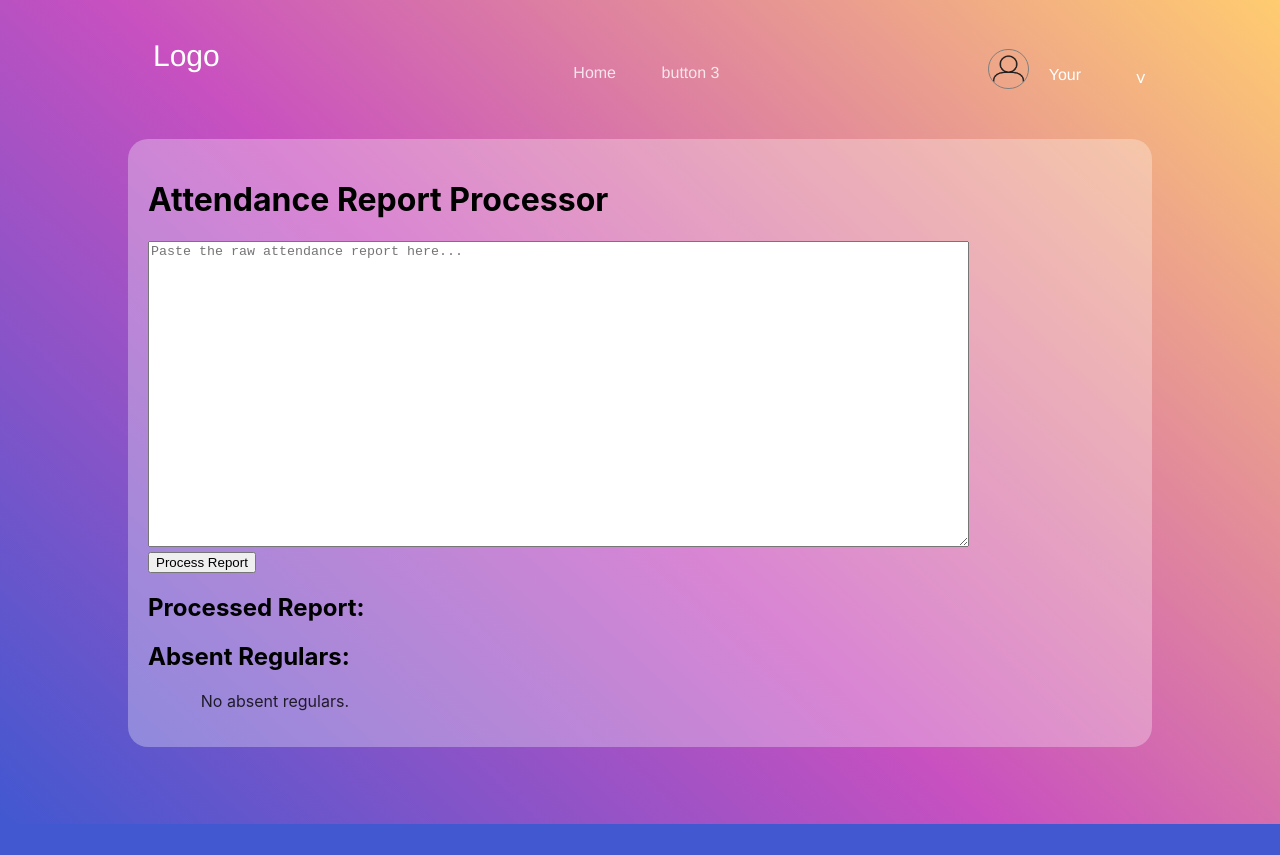
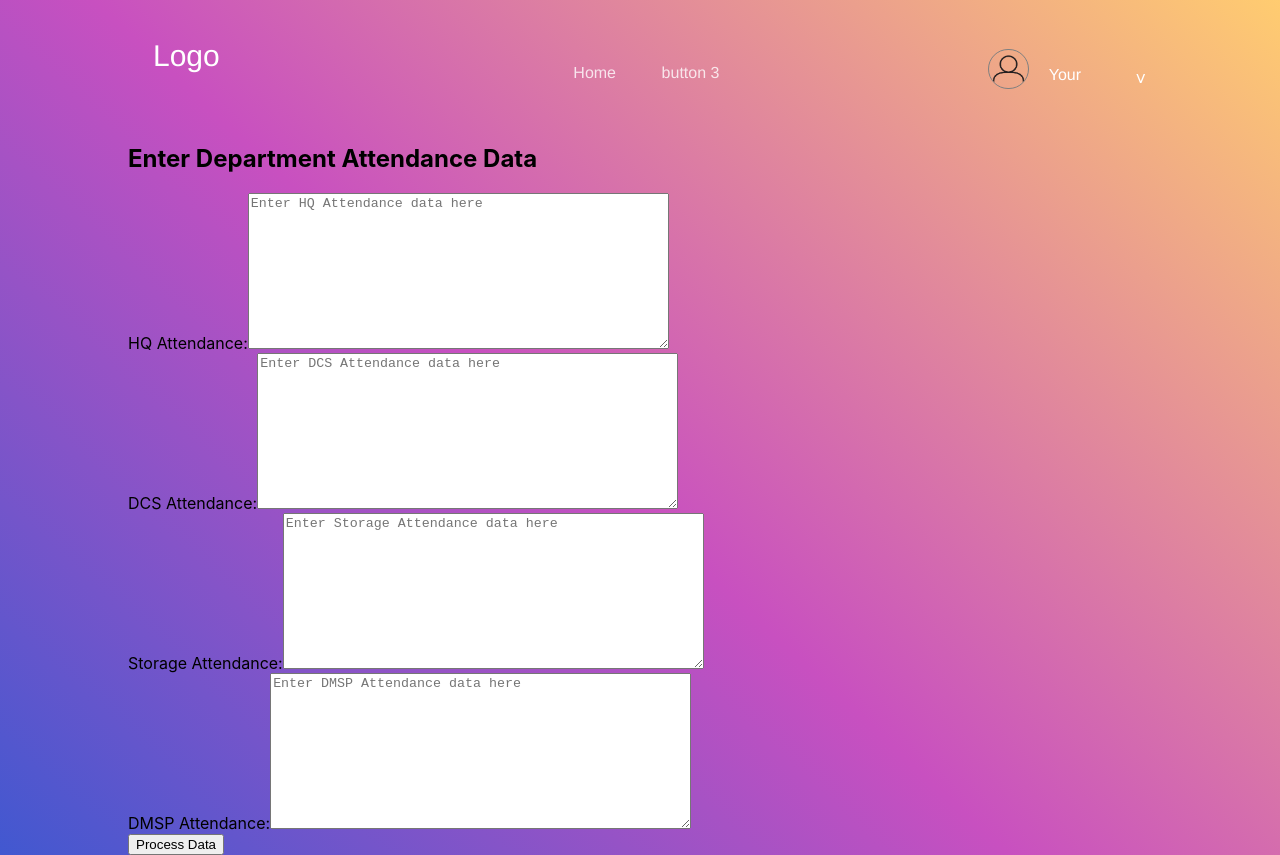
Before and after one commit to lihowithpearl/uafhq, a React (Create React App) app: page / in a window 1280 px wide. Before the commit the page ends 824 px from the top, so only its background shows below. Built offline with nearby package versions, Linux system fonts and the light colour scheme.

Commit message:
day hq ok , dcs ok ,dmsp ok

```diff
--- a/src/pages/home/home.js
+++ b/src/pages/home/home.js
@@ -17,134 +17,141 @@
 // }
 
 // export default Home;
+import React, { useState } from 'react';
 
-import { useState } from 'react';
-import './home.css';
+const AttendanceApp = () => {
+  const [hqData, setHqData] = useState('');
+  const [dcsData, setDcsData] = useState('');
+  const [storageData, setStorageData] = useState('');
+  const [dmsPData, setDmsPData] = useState('');
+  const [result, setResult] = useState('');
 
-const Home = () => {
-    const [inputText, setInputText] = useState('');
-    const [processedData, setProcessedData] = useState([]);
-    const [error, setError] = useState('');
-    const [absentRegulars, setAbsentRegulars] = useState([]);
-
-    const handleBackClick = () => {
-        console.log("Back clicked");
-        // Add navigation if required, e.g., navigate(-1);
+  const processData = () => {
+    const departments = {
+      HQ: hqData,
+      DCS: dcsData,
+      Storage: storageData,
+      DMSP: dmsPData,
     };
 
-    const handleTextChange = (e) => {
-        setInputText(e.target.value);
-    };
+    let output = '';
 
-    const handleSubmit = () => {
-        try {
-            // Call the processText function when the form is submitted
-            const reportData = processText(inputText);
-            setProcessedData(reportData.categoryData);
-            setAbsentRegulars(reportData.absentRegulars);
-            setError('');
-        } catch (err) {
-            setError('Failed to process the text');
+    // Loop through each department and process data
+    Object.keys(departments).forEach((department) => {
+      const data = departments[department];
+      if (data) {
+        let regNotPresent = "";
+        // Extract AM and PM strength
+        const amStrength = (data.match(/AM:\s*(\d+\/\d+)/) || [])[1] || 'N/A';
+        const pmStrength = (data.match(/PM:\s*(\d+\/\d+)/) || [])[1] || 'N/A';
+        if(department == "Storage")
+        {
+            const c1c2Nsf = (data.match(/C1 \+ C2 NSF Strength\s*([\d\/]+)/) && data.split('C2 NSF Strength')[1].split('\n').slice(1).map((line) => {
+                const [name, status] = line.split('-').map(str => str.trim());
+                if (name && status && !['Present', 'Incoming', 'present'].includes(status)) {
+                    return `${name} - ${status}`;
                   }
-    };
+                  return null;
+                }).filter(Boolean)) || []; // Default to 0 if no match found, or an empty array if no match
 
-    // Function to process the raw text input and return structured data
-    const processText = (text) => {
-        const lines = text.split('\n');
-        let categoryData = [];
-        let absentRegulars = [];
-        let currentCategory = null;
-        let totalStrength = { present: 0, total: 0 };
-        let currentMembers = [];
+            // C1+C2 Regular strength
+            const c1c2Reg = (data.match(/C1 \+ C2 Reg Strength\s*([\d\/]+)/) && data.split('C2 Reg Strength')[1].split('\n').slice(1).map((line) => {
+                const [name, status] = line.split('-').map(str => str.trim());
+                if (name && status && !['Present', 'Incoming', 'present'].includes(status)) {
+                    return `${name} - ${status}`;
+                  }
+                  return null;
+                }).filter(Boolean)) || [];
+            // const c1c2Reg = (data.match(/C1 \+ C2 Reg Strength\s*([\d\/]+)/) || [])[1] || 'N/A';
+            // C3+C4 NSF strength
+            const c3c4Nsf = (data.match(/C3 \+ C4 NSF Strength\s*([\d\/]+)/) || [])[1] || 'N/A';
+            // C3+C4 Regular strength
+            const c3c4Reg = (data.match(/C3 \+ C4 Reg Strength\s*([\d\/]+)/) || [])[1] || 'N/A';
+            alert(c1c2Nsf);
+            // Format the output for Storage with specific strength breakdown
+            output += `${department}<br>C1+C2 NSF: ${c1c2Nsf}<br><br>C1+C2 Regular: ${c1c2Reg}<br><br>`;
+            output += `C3+C4 NSF: ${c3c4Nsf}<br><br>C3+C4 Regular: ${c3c4Reg}<br><br>`;
+            alert(output);
+        }
+        else{
+             regNotPresent = (data.match(/Total Reg\s*/) && data.split('Total Reg')[1].split('\n').slice(1).map((line) => {
+          const [name, status] = line.split('-').map(str => str.trim());
+          if (name && status && !['Present', 'Incoming', 'present'].includes(status)) {
+            return `${name} - ${status}`;
+          }
+          return null;
+        }).filter(Boolean)) || [];
 
-        lines.forEach(line => {
-            // Identify categories like "C1 + C2 NSF Strength"
-            if (line.match(/^C\d/)) {
-                if (currentCategory) {
-                    categoryData.push({
-                        category: currentCategory,
-                        totalStrength: totalStrength,
-                        members: currentMembers
+        // Format the output for each department
+        output += `${department}<br>AM Strength: ${amStrength}<br>PM Strength: ${pmStrength}<br><br>`;
+        }
+        // Extract Regulars/Officers Not Present
+
+
+        // List Regulars/Officers Not Present
+        if (regNotPresent.length > 0) {
+          output += `Regulars/Officers Not Present:<br>`;
+          regNotPresent.forEach((item, idx) => {
+            output += `${item}<br>`;
           });
+        } else {
+          output += `No Regulars/Officers Not Present.<br><br>`;
         }
-                currentCategory = line.trim();
-                currentMembers = [];
-                totalStrength = { present: 0, total: 0 };
-            }
-            // Process individual member status
-            else if (line.includes('-')) {
-                const parts = line.split('-');
-                const name = parts[0].trim();
-                const status = parts[1]?.trim();
-                const isRegular = status?.includes('Reg') || false;
-
-                // Update present and total counts
-                totalStrength.total += 1;
-                if (status && !status.includes('MC') && !status.includes('OFF') && !status.includes('LL')) {
-                    totalStrength.present += 1;
-                }
-
-                // Check if the person is regular and not present
-                if (isRegular && (status.includes('MC') || status.includes('OFF') || status.includes('LL'))) {
-                    absentRegulars.push(name);
-                }
-
-                currentMembers.push({ name, status });
       }
     });
 
-        // Push the last category data
-        if (currentCategory) {
-            categoryData.push({
-                category: currentCategory,
-                totalStrength: totalStrength,
-                members: currentMembers
-            });
-        }
-
-        return { categoryData, absentRegulars };
+    setResult(output);
   };
 
   return (
-        <div className="home">
-            <h1>Attendance Report Processor</h1>
+    <div>
+      <h2>Enter Department Attendance Data</h2>
+      <div>
+        <label>HQ Attendance:</label>
         <textarea
-                value={inputText}
-                onChange={handleTextChange}
-                placeholder="Paste the raw attendance report here..."
-                rows="20"
-                cols="100"
+          rows="10"
+          cols="50"
+          value={hqData}
+          onChange={(e) => setHqData(e.target.value)}
+          placeholder="Enter HQ Attendance data here"
         />
-            <br />
-            <button onClick={handleSubmit}>Process Report</button>
-
-            {error && <div className="error">{error}</div>}
-
-            <h2>Processed Report:</h2>
+      </div>
       <div>
-                {processedData.length > 0 && processedData.map((section, index) => (
-                    <div key={index}>
-                        <h3>{section.category}</h3>
-                        <p><strong>Total Strength: </strong>{section.totalStrength.present}/{section.totalStrength.total}</p>
-                        <ul>
-                            {section.members.map((member, idx) => (
-                                <li key={idx}>{member.name}: {member.status}</li>
-                            ))}
-                        </ul>
+        <label>DCS Attendance:</label>
+        <textarea
+          rows="10"
+          cols="50"
+          value={dcsData}
+          onChange={(e) => setDcsData(e.target.value)}
+          placeholder="Enter DCS Attendance data here"
+        />
       </div>
-                ))}
+      <div>
+        <label>Storage Attendance:</label>
+        <textarea
+          rows="10"
+          cols="50"
+          value={storageData}
+          onChange={(e) => setStorageData(e.target.value)}
+          placeholder="Enter Storage Attendance data here"
+        />
+      </div>
+      <div>
+        <label>DMSP Attendance:</label>
+        <textarea
+          rows="10"
+          cols="50"
+          value={dmsPData}
+          onChange={(e) => setDmsPData(e.target.value)}
+          placeholder="Enter DMSP Attendance data here"
+        />
       </div>
 
-            <h2>Absent Regulars:</h2>
-            <ul>
-                {absentRegulars.length > 0 ? (
-                    absentRegulars.map((name, idx) => <li key={idx}>{name}</li>)
-                ) : (
-                    <li>No absent regulars.</li>
-                )}
-            </ul>
+      <button onClick={processData}>Process Data</button>
+
+      <div dangerouslySetInnerHTML={{ __html: result }} />
     </div>
   );
 };
 
-export default Home;
+export default AttendanceApp;
```
Lines whose indentation alone changed are shown as unchanged.
